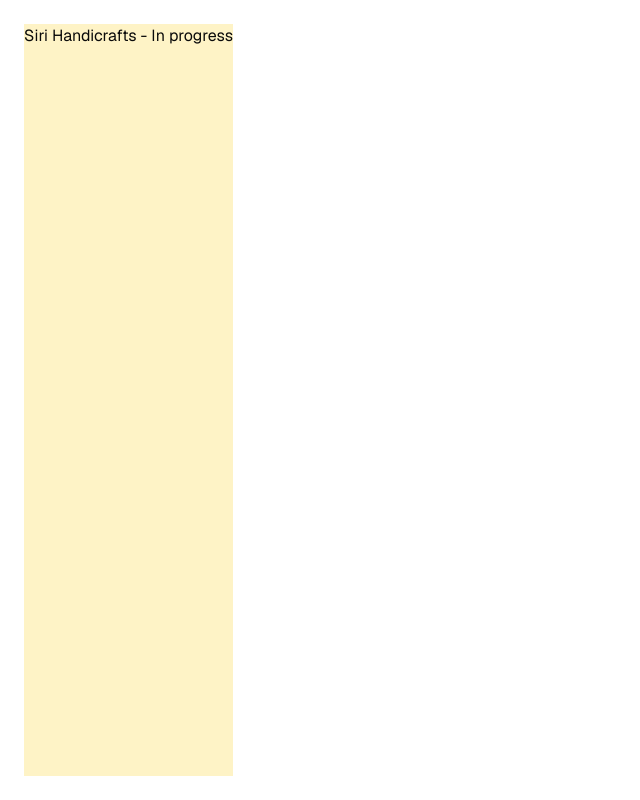
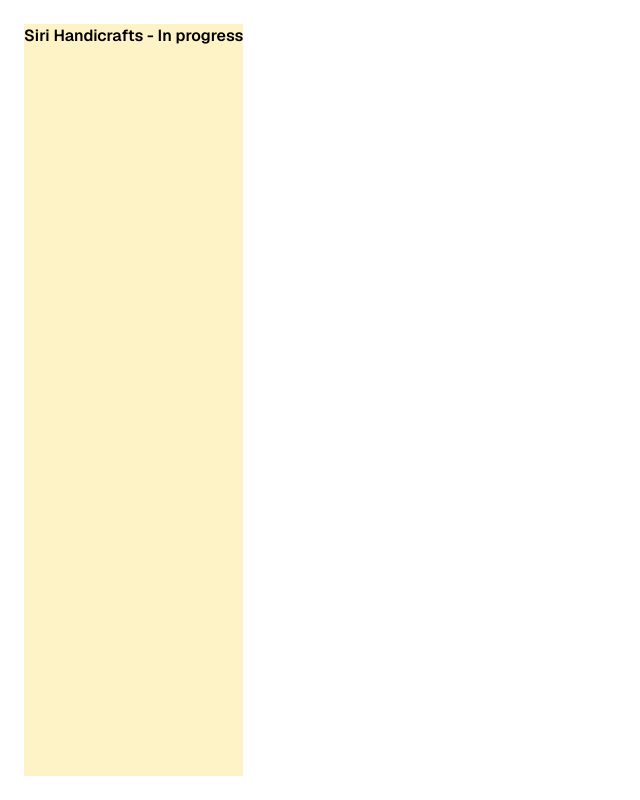
Before and after one commit to sirihandicrafts23-alt/siri_handicrafts, a Next.js app: page / in a window 1280 px wide. Shown: the whole page, without its empty margins (0-640 px from the left). Built offline with nearby package versions, Linux system fonts and the light colour scheme.

Commit message:
fixed text color

```diff
--- a/app/page.tsx
+++ b/app/page.tsx
@@ -4,7 +4,7 @@ export default function Page() {
   return (
     <div className="flex min-h-svh p-6">
       <div className="bg-amber-100">
-        <h1>Siri Handicrafts - In progress </h1>
+        <h1 className="text-black font-semibold">Siri Handicrafts - In progress </h1>
       </div>
     </div>
   )
```
